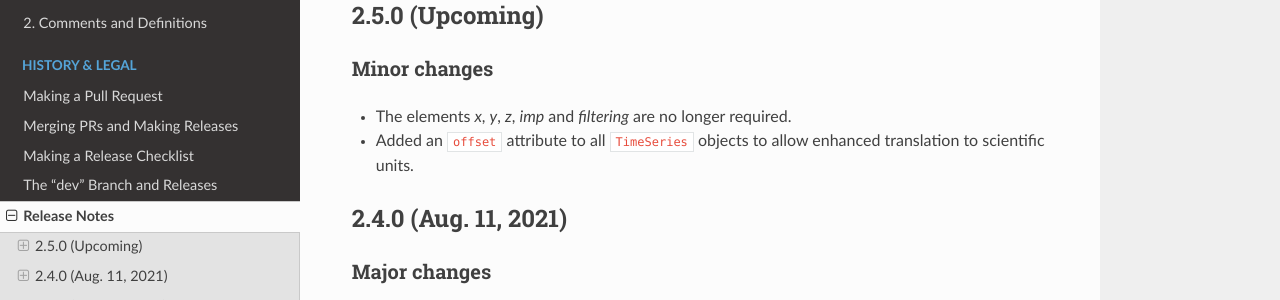
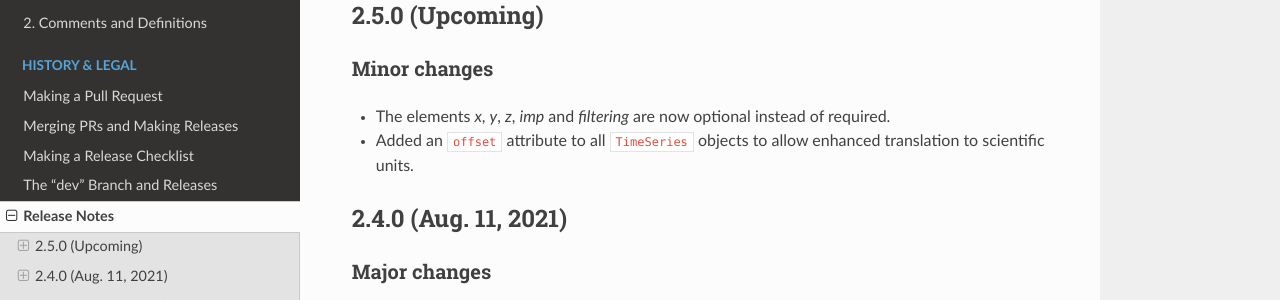
Before and after one commit to NeurodataWithoutBorders/nwb-schema, a Sphinx documentation site: the page built from docs/format/source/format_release_notes.rst, in a window 1280 px wide and 900 px high. Shown: the part 161-461 px from the top of the window. Built offline with Sphinx 7.4.7 and the Read the Docs theme 2.0.0, drawn with Linux system fonts in a browser that asks for light colours.

Commit message:
modified the released notes II

```diff
--- a/docs/format/source/format_release_notes.rst
+++ b/docs/format/source/format_release_notes.rst
@@ -8,7 +8,7 @@ Release Notes
 
 Minor changes
 ^^^^^^^^^^^^^
-- The elements `x`, `y`, `z`, `imp` and `filtering` are no longer required.
+- The elements `x`, `y`, `z`, `imp` and `filtering` are now optional instead of required.
 - Added an ``offset`` attribute to all ``TimeSeries`` objects to allow enhanced translation to scientific units.
 
 
```
